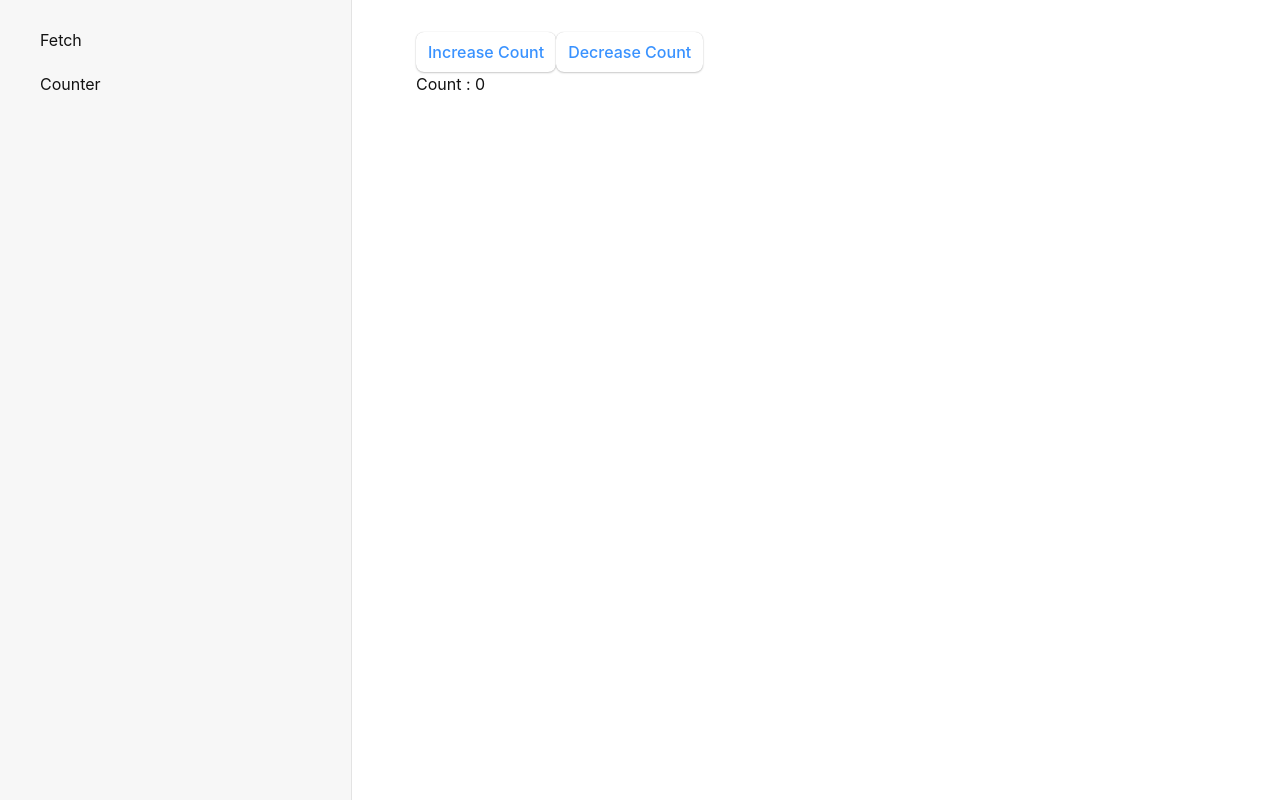
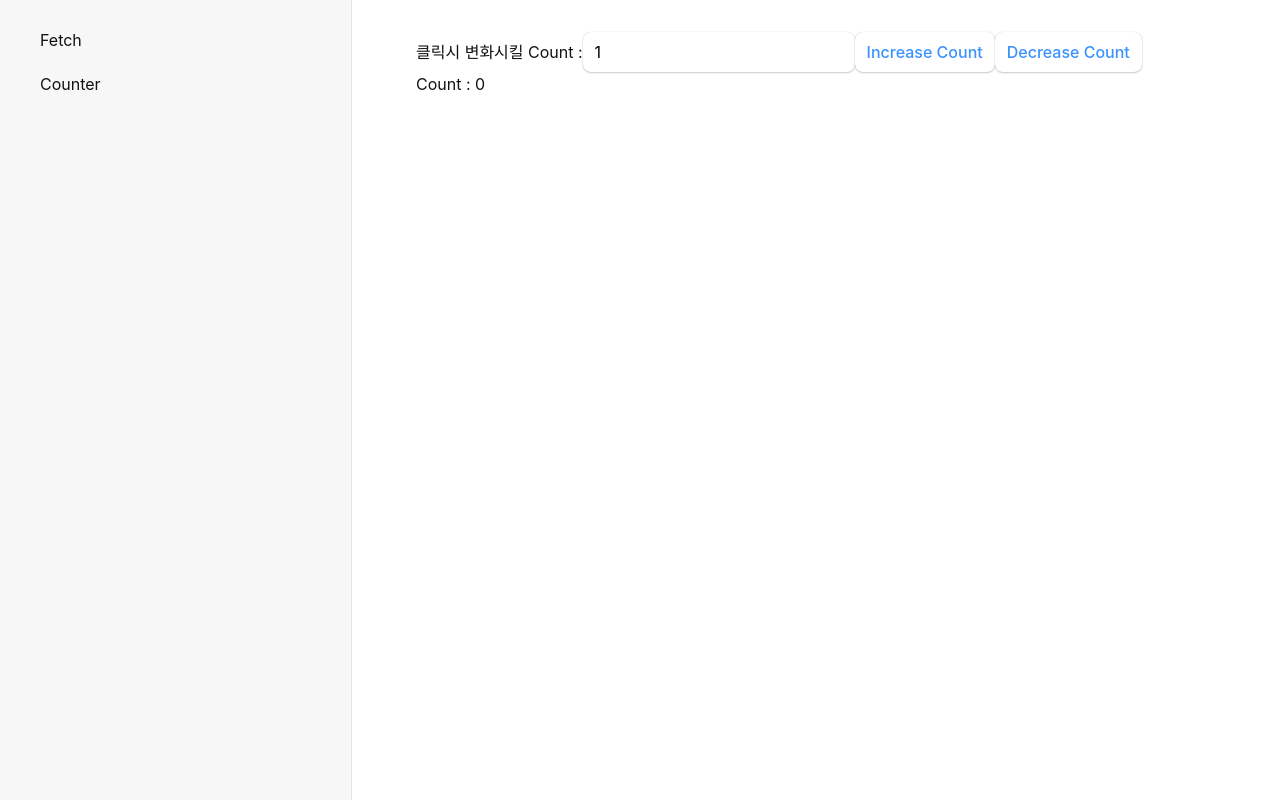
Before and after one commit to superfly9/test_practice, a React (Create React App) app: page /counter in a window 1280 px wide. Built offline with nearby package versions, Linux system fonts and the light colour scheme.

Commit message:
feat: amount 테스트코드 추가

```diff
--- a/src/components/Counter/Counter.js
+++ b/src/components/Counter/Counter.js
@@ -3,18 +3,29 @@ import { MAX_COUNT, MIN_COUNT } from '../../constant';
 
 function Counter() {
   const [count, setCount] = useState(0);
+  const [amount,setAmount] = useState(1);
 
-  const increaseAmount = useCallback(() => {
-    setCount(c => c >= MAX_COUNT ? c : c+1 )
-  },[]);
-  const decreaseAmount = useCallback(() => {
-    setCount(c => c <= MIN_COUNT ? 0 : c-1)
-  },[]);
+  const handleIncreasAmount = useCallback(() => {
+    setCount(c => c + amount > MAX_COUNT ? c : c + Number(amount))
+  },[amount]);
+  const handleDecreaseAmount = useCallback(() => {
+    setCount(c => c - amount < MIN_COUNT ? c : c - Number(amount))
+  },[amount]);
+
+  const handleInputChange = (e) => {
+    const value = e.target.value;
+    setAmount(_ => value === '' ? '': Number(value));
+  }
+
 
   return (
       <>
-        <button onClick={increaseAmount}>Increase Count</button>
-        <button onClick={decreaseAmount}>Decrease Count</button>
+      <label htmlFor='amount'>
+        클릭시 변화시킬 Count :
+        <input data-testid="amount" value={amount} onChange={handleInputChange} />
+      </label>
+        <button onClick={handleIncreasAmount}>Increase Count</button>
+        <button onClick={handleDecreaseAmount}>Decrease Count</button>
         <br />
         Count : <span data-testid="counter">{count}</span>
       </>
--- a/src/constant/counter.js
+++ b/src/constant/counter.js
@@ -1,2 +1,2 @@
-export const MAX_COUNT = 3;
-export const MIN_COUNT = 0;
+export const MAX_COUNT = 10;
+export const MIN_COUNT = -10;
```
Also changed, not shown: 1 other file (tests, documents, lock files or other folders).
